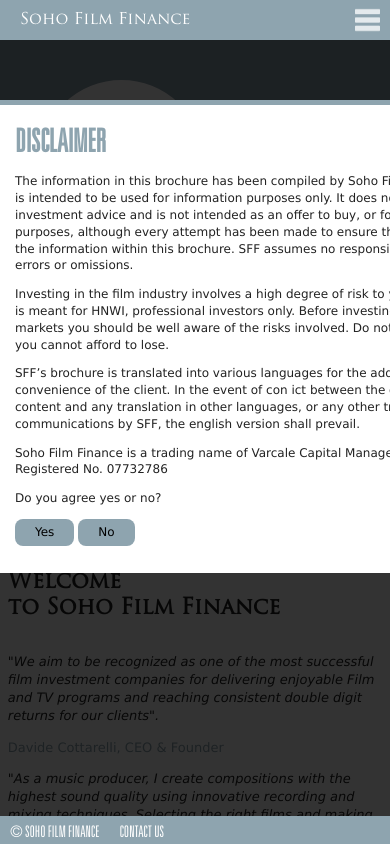
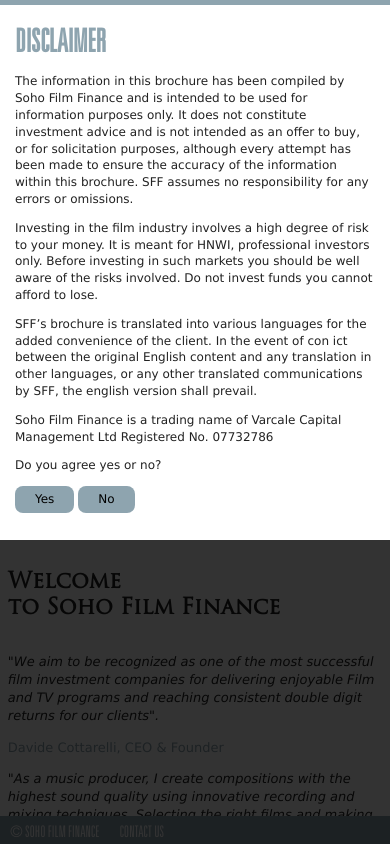
Before and after one commit to rohanchambers/SFF, a PHP site: page / in a window 390 px wide. Run offline with PHP 8.4, Linux system fonts and the light colour scheme; some libraries are stand-ins or nearby versions.

Commit message:
Final content update changes

```diff
--- a/css/main.css
+++ b/css/main.css
@@ -762,7 +762,7 @@ footer {
 .lightbox-bg,
 .lightbox-disclaimer {
   overflow-y: scroll;
-  z-index: 1;
+  z-index: 10000;
   position: fixed;
   top: 0;
   left: 0;
@@ -802,6 +802,7 @@ footer {
   .btn-global.btn-global:hover {
     background-color: #CCC;
     color: #333;
+    text-decoration: none;
     -webkit-transition: all 500ms ease;
     -moz-transition: all 500ms ease;
     -ms-border-radius: all 500ms ease;
@@ -1005,6 +1006,15 @@ footer {
     margin: 0 2%;
     padding-top: 0px;
     width: auto; }
+
+  .lightbox-panel {
+    width: auto;
+    margin: 0px auto 0 auto; }
+
+  .lightbox-content {
+    max-height: 570px;
+    overflow-x: hidden;
+    overflow-y: scroll; }
 
   .col-1,
   .col-2 {
--- a/css/main.scss
+++ b/css/main.scss
@@ -985,7 +985,7 @@ footer {
 }
 
 .lightbox-bg,
-.lightbox-disclaimer {overflow-y: scroll; z-index: 1; position:fixed; top:0; left:0; width:100%; height:100%; }
+.lightbox-disclaimer {overflow-y: scroll; z-index: 10000; position:fixed; top:0; left:0; width:100%; height:100%; }
 .lightbox-bg { background:#000; opacity:0.8; filter:alpha(opacity=8);}
 .lightbox-panel { position: relative; width: 500px; height: auto; margin: 100px auto;}
 .lightbox-content {  overflow-y: scroll; height: auto; border-top: 5px solid #8ea4af; background-color: #FFF; padding: 15px;}
@@ -1007,6 +1007,7 @@ footer {
         &.btn-global:hover {
             background-color: #CCC;
             color: #333;
+            text-decoration: none;
             -webkit-transition: all 500ms ease;
                 -moz-transition: all 500ms ease;
                     -ms-border-radius: all 500ms ease;
@@ -1263,16 +1264,16 @@ footer {
         width: auto;
     }
 
-    // .lightbox-content {
-    //     padding: 4%;
-    //     width: 80%;
-    //     border: none;
-    // }
-
-    // .lightbox-panel {
-    //     width: auto;
-    //     margin: 40px auto 0 auto;
-    // }
+    .lightbox-panel {
+        width: auto;
+        margin: 0px auto 0 auto;
+    }
+
+    .lightbox-content {
+        max-height: 570px;
+        overflow-x:hidden;
+        overflow-y:scroll;
+    }
 
     .col-1,
     .col-2 {
--- a/css/skrollr-keyframes.css
+++ b/css/skrollr-keyframes.css
@@ -102,19 +102,19 @@
         top:7%;
     }
 
-    3025  {
+    2475  {
         top: 40%;
     }
 
-    3640 {
+    3090 {
         top: 7%;
     }
 
-    4050 {
+    3500 {
         top: 7%;
     }
 
-    4325 {
+    3875 {
         top: -20%;
     }
 }
@@ -128,15 +128,15 @@
         top:21%;
     }
 
-    3150  {
+    2600  {
         top: 80%;
     }
 
-    3640 {
+    3090 {
         top:22%;
     }
 
-    4025 {
+    3475 {
         top:-20%;
     }
 }
@@ -150,15 +150,15 @@
         top:22%;
     }
 
-    3350  {
+    2800  {
         top: 80%;
     }
 
-    3640 {
+    3090 {
         top:22%;
     }
 
-    4450 {
+    3900 {
         top:-20%;
     }
 }
@@ -172,19 +172,19 @@
         top:100%;
     }
 
-    3150  {
+    2600  {
         top:200%;
     }
 
-    3640 {
+    3090 {
         top:44%;
     }
 
-    3750 {
+    3200 {
         top:44%;
     }
 
-    4250 {
+    3700 {
         top:0%;
     }
 }
@@ -198,19 +198,19 @@
         top:100%;
     }
 
-    3150  {
+    2600  {
         top:300%;
     }
 
-    3640 {
+    3090 {
         top:50%;
     }
 
-    3850 {
+    3300 {
         top:50%;
     }
 
-    4100 {
+    3550 {
         top:0%;
     }
 }
@@ -224,15 +224,15 @@
         top:100%;
     }
 
-    3150  {
+    2600  {
         top:300%;
     }
 
-    3640 {
+    3090 {
         top:47%;
     }
 
-    4450 {
+    3900 {
         top:-20%;
     }
 }
@@ -246,15 +246,15 @@
         top:0%;
     }
 
-    3050  {
+    2500  {
         top: 30%;
     }
 
-    3640 {
+    3090 {
         top:5%;
     }
 
-    3850 {
+    3300 {
         top:0%;
     }
 }
@@ -267,15 +267,15 @@
 }
 
 @-skrollr-keyframes headphones {
-    5850 {
+    5300 {
         top:-60%;
     }
 
-    6950 {
+    6400 {
         top: 100%;
     }
 
-    7680 {
+    7130 {
         top: 0%;
     }
 }
@@ -289,11 +289,11 @@
         top:0%;
     }
 
-    7400 {
+    7000 {
         top: 100%;
     }
 
-    7680 {
+    7130 {
         top: 10%;
     }
 }
@@ -306,14 +306,14 @@
 }
 
 @-skrollr-keyframes circle {
-    5850 {
+    5300 {
         top:-60%;
         transform: rotate(130deg);
             -ms-transform: rotate(130deg);
                 -webkit-transform: rotate(130deg);
     }
 
-    6650 {
+    6120 {
         top: 6%;
         transform: rotate(0deg);
             -ms-transform: rotate(0deg);
--- a/index.php
+++ b/index.php
@@ -1,6 +1,6 @@
 <?php
 // Whether this is production version or not
-$PRODUCTION = FALSE;
+$PRODUCTION = TRUE;
 ?>
 
 <!DOCTYPE html>
@@ -323,8 +323,8 @@ $PRODUCTION = FALSE;
                     <h2>Investment Strategy</h2>
                     <ul>
                         <li>The SFF will invest principally in a portfolio of high profile film projects following these criteria:</li>
-                        <li>Invest a maximum 35% of the budget on an equity basis;</li>
-                        <li>Co-finance a mixed slate of relatively low-cost productions in conjunction with mainstream Hollywood movies in the dget range of £500K to £50 million;</li>
+                        <li>Invest a maximum 35% of the budget on an equity basis</li>
+                        <li>Co-finance a mixed slate of relatively low-cost productions in conjunction with mainstream Hollywood movies in the budget range of £500K to £50 million</li>
                         <li>Partner with commercially successful producers and studios across a diversified slate of films with a pre-sales distribution agreement, building guaranteed asset value in the fund</li>
                         <li>Appoint SFF employees to each film production to supervise the project</li>
                         <li>Put completion bonds/ insurance in place</li>
@@ -456,7 +456,6 @@ $PRODUCTION = FALSE;
 
                     <p class="website">www.sohofilmfinance.com</p>
 
-                    For Film Submissions: enquiries@varcalecap.com
                     <p><span>Phone:</span> 0207 038 8952</p>
                     <p><span>For Film Submissions:</span>
                     <a href="mailto:enquiries@varcalecap.com">enquiries@varcalecap.com</a><p>
--- a/js/main.js
+++ b/js/main.js
@@ -14,10 +14,9 @@ $(function(){
 
     //Check cookie value
     if ($.cookie('disclaimer') != 'iagree') {
-        console.log('Not Set');
+        //console.log('Not Set');
 		$(lightbox).show();
 		$('body').addClass('stop-scrolling');
-		$('body').bind('touchmove', function(e){e.preventDefault()})
 
     } else {
         console.log('Its Set');
@@ -29,8 +28,7 @@ $(function(){
         $.cookie('disclaimer', 'iagree', { expires: 365, path: '/' });
 		$(lightbox).fadeOut()
 		$('body').removeClass('stop-scrolling');
-		$('body').unbind('touchmove')
-        console.log('clicked');
+        //console.log('clicked');
     });
 
 	//Animate scroll to sections
--- a/js/main.min.js
+++ b/js/main.min.js
@@ -1 +1 @@
-function disclaimerTemp(){var a=$("#disclaimer_template").html();Mustache.parse(a);var b=Mustache.render(a);$("#disclaimer_rendered").html(b)}disclaimerTemp(),$(function(){function a(){skrollr.init({forceHeight:!1})}var b=$(".lightbox-bg, .lightbox-disclaimer");"iagree"!=$.cookie("disclaimer")?(console.log("Not Set"),$(b).show(),$("body").addClass("stop-scrolling"),$("body").bind("touchmove",function(a){a.preventDefault()})):(console.log("Its Set"),$(b).hide()),$("#cta-agree").click(function(){$.cookie("disclaimer","iagree",{expires:365,path:"/"}),$(b).fadeOut(),$("body").removeClass("stop-scrolling"),$("body").unbind("touchmove"),console.log("clicked")}),$(".main-nav li a, #scroll-down").bind("click",function(a){var b=$(this);$("html, body").stop().animate({scrollTop:$(b.attr("href")).offset().top},1500),a.preventDefault()}),mobileWidth=768,desktopWidth=975,$(window).width()>=mobileWidth&&a(),mainNav=$("header .main-nav"),$(window).on("resize",function(){$(window).width()<=768?skrollr.init().destroy():a(),$(window).width()>=975?mainNav.show():mainNav.hide()}),$("#hamburger a, header .main-nav a").click(function(a){$(window).width()<=975&&$(mainNav).slideToggle(),a.preventDefault(),a.stopPropagation()}),$(".main-nav a").click(function(){$(".main-nav a").removeClass("active"),$(this).addClass("active")})});
+function disclaimerTemp(){var a=$("#disclaimer_template").html();Mustache.parse(a);var b=Mustache.render(a);$("#disclaimer_rendered").html(b)}disclaimerTemp(),$(function(){function a(){skrollr.init({forceHeight:!1})}var b=$(".lightbox-bg, .lightbox-disclaimer");"iagree"!=$.cookie("disclaimer")?($(b).show(),$("body").addClass("stop-scrolling")):(console.log("Its Set"),$(b).hide()),$("#cta-agree").click(function(){$.cookie("disclaimer","iagree",{expires:365,path:"/"}),$(b).fadeOut(),$("body").removeClass("stop-scrolling")}),$(".main-nav li a, #scroll-down").bind("click",function(a){var b=$(this);$("html, body").stop().animate({scrollTop:$(b.attr("href")).offset().top},1500),a.preventDefault()}),mobileWidth=768,desktopWidth=975,$(window).width()>=mobileWidth&&a(),mainNav=$("header .main-nav"),$(window).on("resize",function(){$(window).width()<=768?skrollr.init().destroy():a(),$(window).width()>=975?mainNav.show():mainNav.hide()}),$("#hamburger a, header .main-nav a").click(function(a){$(window).width()<=975&&$(mainNav).slideToggle(),a.preventDefault(),a.stopPropagation()}),$(".main-nav a").click(function(){$(".main-nav a").removeClass("active"),$(this).addClass("active")})});
```
Also changed, not shown: css/main.min.css, img/bg_process.png, img/bg_process_old.png (added), img/mission/bg_process.png (added), 1 other file.
